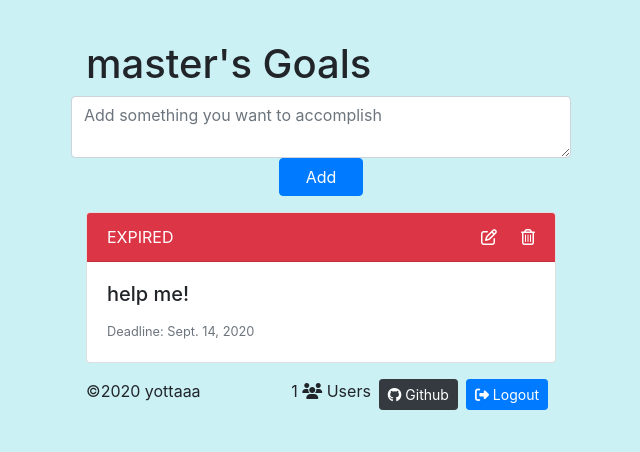
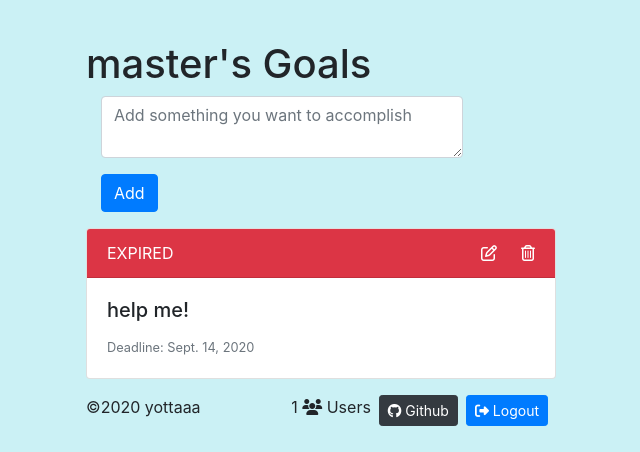
Before and after one commit to yottaaa/todowithdeadline, a Django app: page /todo/ in a window 1280 px wide. Shown: the top 452 px of the page, without its empty margins (319-959 px from the left). Run offline with Django 3.2, Linux system fonts and the light colour scheme; a user stored in the database is signed in; data comes from the database, SQL or seed files in the repository; some libraries are stand-ins or nearby versions.

Commit message:
change design in form

```diff
--- a/todoapp/templates/todoapp/index.html
+++ b/todoapp/templates/todoapp/index.html
@@ -5,14 +5,18 @@
             <p>You need to <a href="{% url 'loginview' %}">login</a></p>
         {% else %}
         <div style="width: 100%;max-width: 500px;">
-            <form action="{% url 'addtask' %}" method="POST" class="col-12 mb-3">
+            <div class="col-12 mb-3">
+                <form action="{% url 'addtask' %}" method="POST">
                     <h1>{{ request.user.username }}'s Goals</h1>
                     {% csrf_token %}
-                    <div class="row justify-content-center">
-                        <textarea class="col-12 form-control" name='task' placeholder="Add something you want to accomplish" style="width: 100%;"></textarea>
-                        <input class="col-2 btn btn-primary" type="submit" value="Add">
+                    <div class="form-group col-10">
+                        <textarea class="form-control" name='task' placeholder="Add something you want to accomplish" style="width: 100%;"></textarea>
                     </div>
-            </form>
+                    <div class="form-group col-2">
+                        <input class="btn btn-primary" type="submit" value="Add">
+                    </div>
+                </form>
+            </div>
             <div class="col-12">
                 {% if tasks %}
                     {% for task in tasks reversed %}
```
